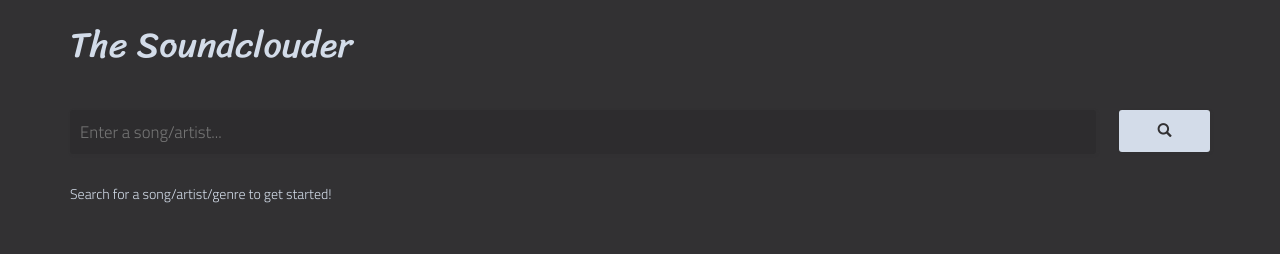
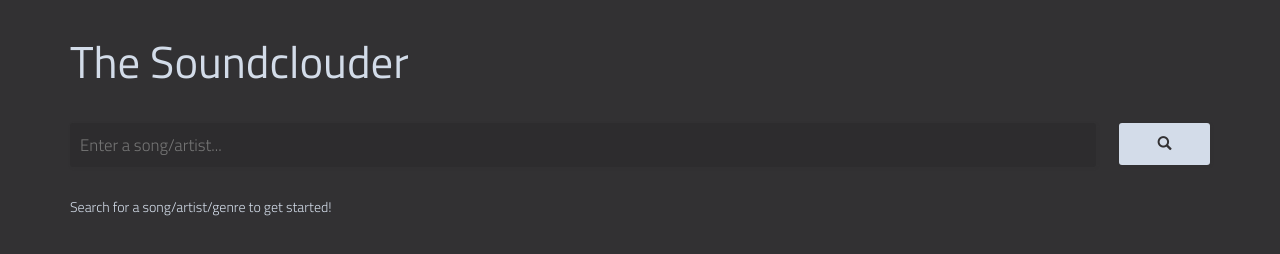
Before and after one commit to tomgobich/tiy_week4_day1_soundcloud_music_app, a website: page index.html in a window 1280 px wide. Drawn offline with nearby package versions, Linux system fonts and the light colour scheme.

Commit message:
updated site title style

```diff
--- a/sass/main.scss
+++ b/sass/main.scss
@@ -109,7 +109,9 @@
 }
 
 .site-title {
-	font-family: 'Sriracha', cursive;
+	font-size: 3.2em;
+	padding: 0;
+	margin: 30px 0 0 0;
 }
 
 
```
Also changed, not shown: css/main.css.
